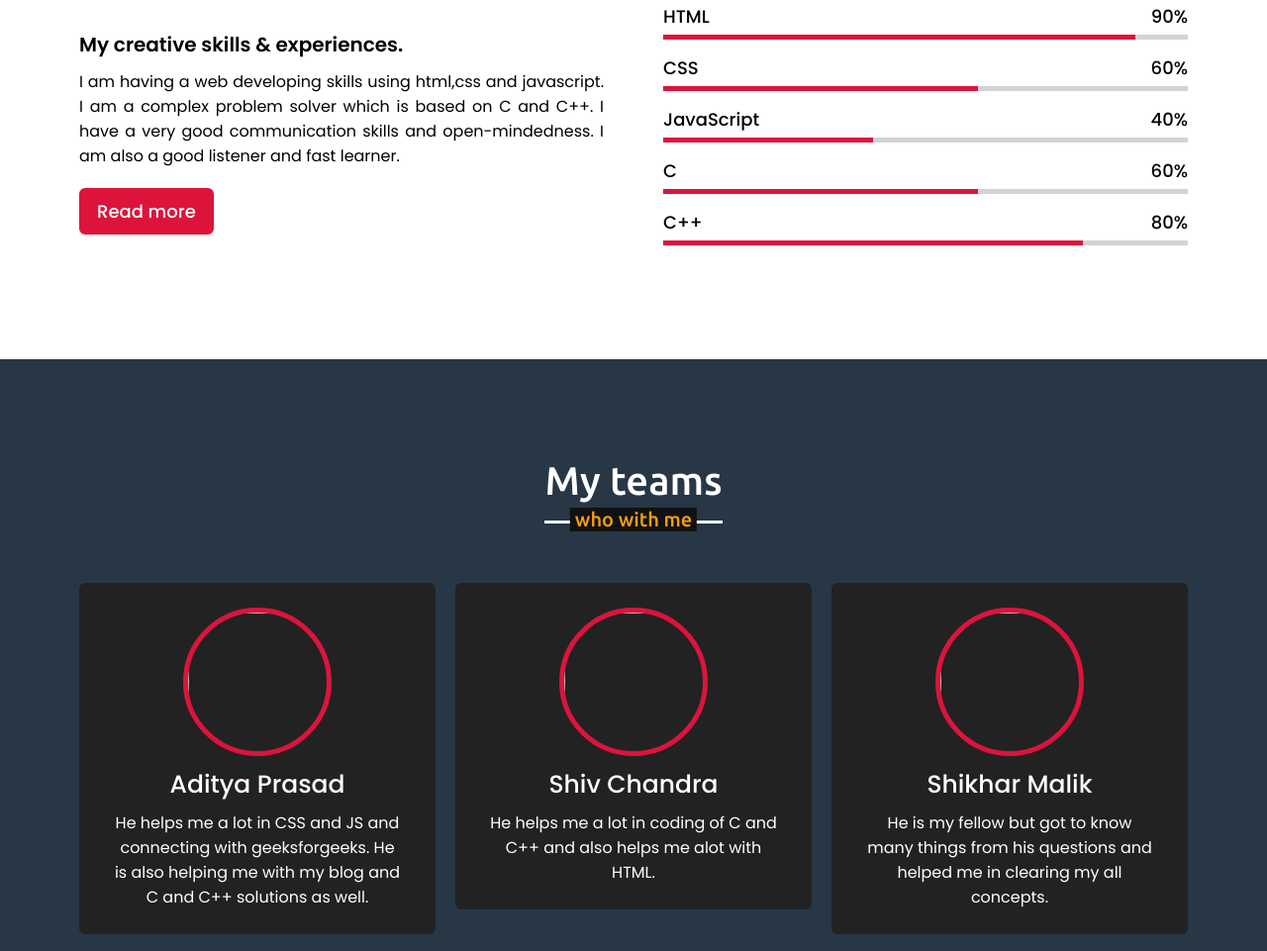
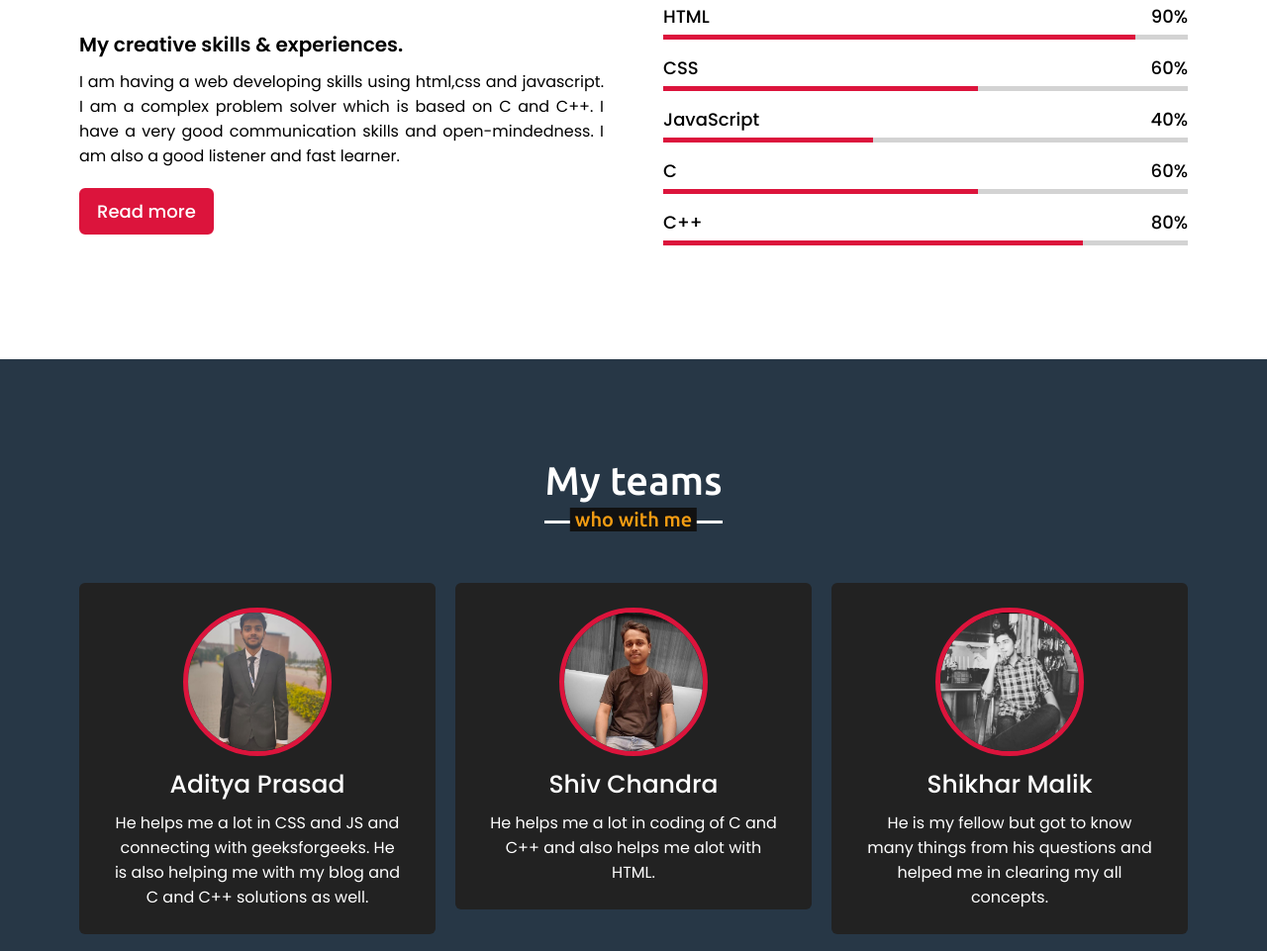
Before and after one commit to Ayushi11-hue/My-Portfolio, a plain HTML site: page index.html in a window 1280 px wide. Shown: the part 2278-3239 px from the top of the page at 99% size. Drawn offline with nearby package versions, Linux system fonts and the light colour scheme.

Commit message:
Update index.html

```diff
--- a/index.html
+++ b/index.html
@@ -51,7 +51,7 @@
             <h2 class="title">About me</h2>
             <div class="about-content">
                 <div class="column left">
-                    <img src="images/profile-1.jpeg" alt="">
+                    <img src="profile-1.jpeg" alt="">
                 </div>
                 <div class="column right">
                     <div class="text">I'm Ayushi and I'm a <span class="typing-2"></span></div>
@@ -151,21 +151,21 @@
 
                 <div class="card">
                     <div class="box">
-                        <img src="images/profile-2.jpeg" alt="">
+                        <img src="profile-2.jpeg" alt="">
                         <div class="text">Aditya Prasad</div>
                         <p>He helps me a lot in CSS and JS and connecting with geeksforgeeks. He is also helping me with my blog and C and C++ solutions as well.</p>
                     </div>
                 </div>
                 <div class="card">
                     <div class="box">
-                        <img src="images/profile-3.jpeg" alt="">
+                        <img src="profile-3.jpeg" alt="">
                         <div class="text">Shiv Chandra</div>
                         <p>He helps me a lot in coding of C and C++ and also helps me alot with HTML.</p>
                     </div>
                 </div>
                 <div class="card">
                     <div class="box">
-                        <img src="images/profile-4.jpeg" alt="">
+                        <img src="profile-4.jpeg" alt="">
                         <div class="text">Shikhar Malik</div>
                         <p>He is my fellow but got to know many things from his questions and helped me in clearing my all concepts.</p>
                     </div>
```
